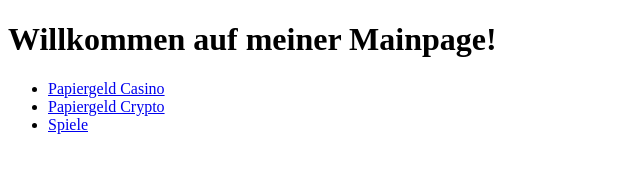
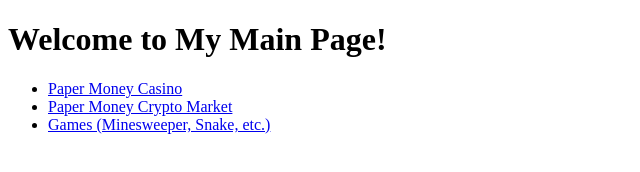
Before and after one commit to NuinDev/MainPage, a plain HTML site: page index.html in a window 1280 px wide. Shown: the whole page, without its empty margins (0-640 px from the left). Drawn offline with Linux system fonts and the light colour scheme.

Commit message:
Update index.html

```diff
--- a/index.html
+++ b/index.html
@@ -1,15 +1,15 @@
 <!DOCTYPE html>
-<html lang="de">
+<html lang="en">
 <head>
   <meta charset="UTF-8" />
-  <title>Meine Mainpage</title>
+  <title>My Main Page</title>
 </head>
 <body>
-  <h1>Willkommen auf meiner Mainpage!</h1>
+  <h1>Welcome to My Main Page!</h1>
   <ul>
-    <li><a href="https://papiergeld-casino.github.io">Papiergeld Casino</a></li>
-    <li><a href="https://papiergeld-crypto.github.io">Papiergeld Crypto</a></li>
-    <li><a href="https://spiele.github.io">Spiele</a></li>
+    <li><a href="https://papiergeld-casino.github.io">Paper Money Casino</a></li>
+    <li><a href="https://papiergeld-crypto.github.io">Paper Money Crypto Market</a></li>
+    <li><a href="https://games.github.io">Games (Minesweeper, Snake, etc.)</a></li>
   </ul>
 </body>
 </html>
```
